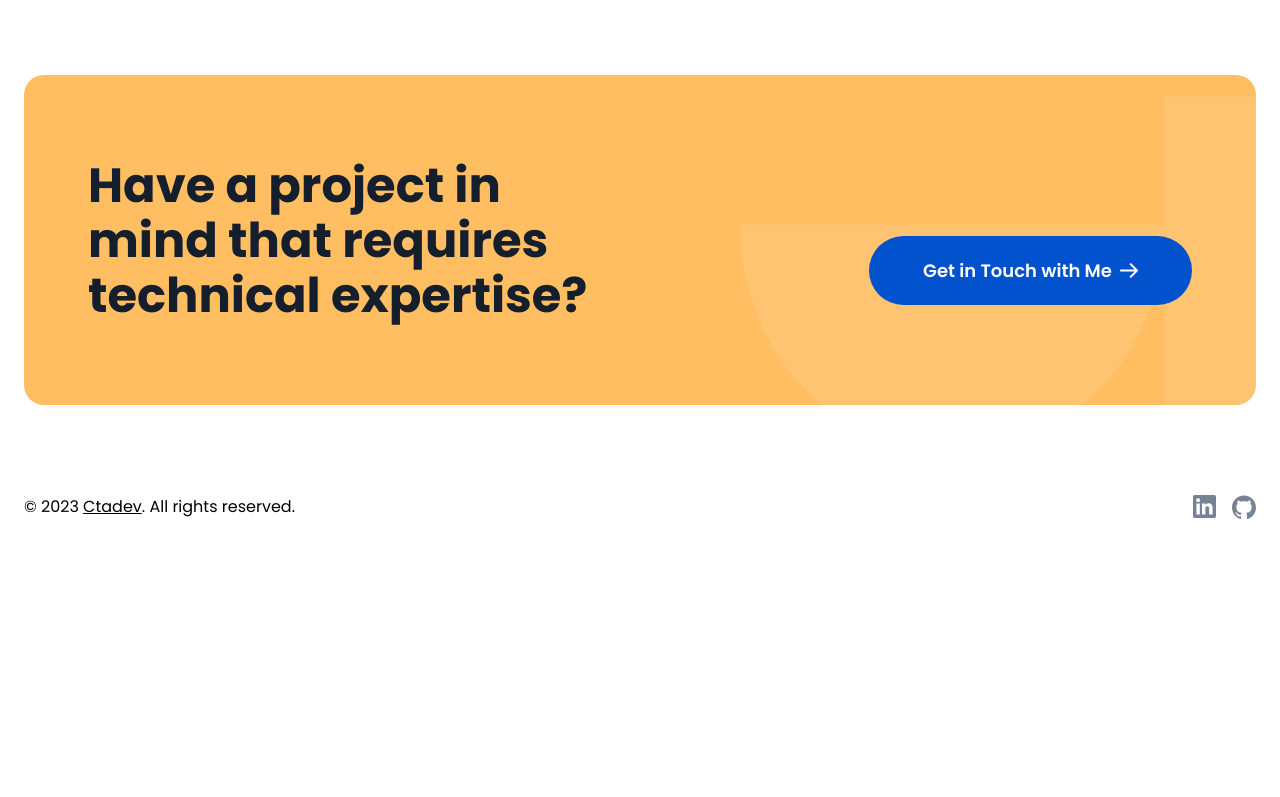
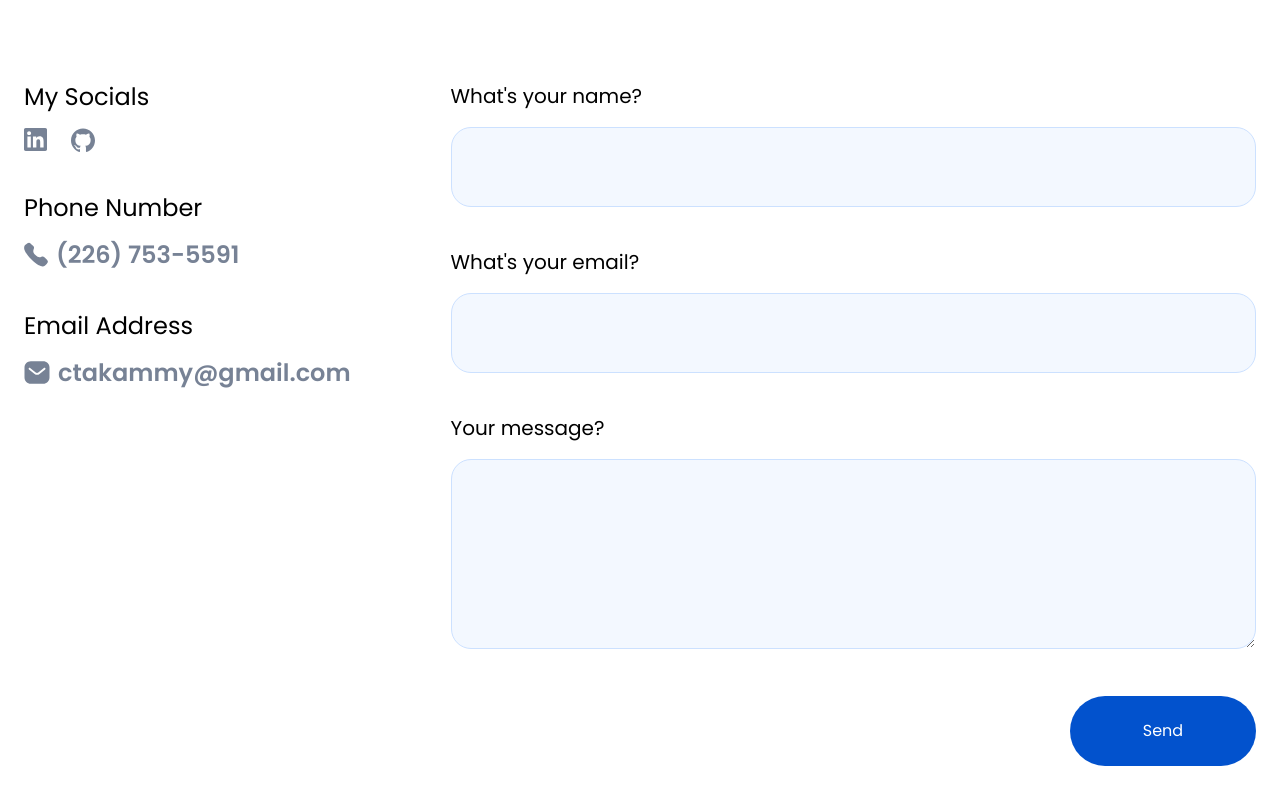
Before and after one commit to ctadev/porfolio-next13, a Next.js app: page /contact in a window 1280 px wide. Shown: the part 323-1120 px from the top of the page. Before the commit the page ends 862 px from the top, so only its background shows below. Built offline with nearby package versions, Linux system fonts and the light colour scheme; no server answers; a web font is replaced by a local one.

Commit message:
updated pages

```diff
--- a/app/(components)/Hero.jsx
+++ b/app/(components)/Hero.jsx
@@ -7,7 +7,7 @@ import { useTheme } from "next-themes";
 const Hero = () => {
   const { theme } = useTheme();
   return (
-    <main className="bg-white-800 dark:bg-black-300 flex items-center justify-center">
+    <main className="bg-white-800 dark:bg-black-300 flex items-center justify-center mt-[80px]">
       <div className="max-w-[1440px] w-full flex flex-col md:flex-row items-center justify-center md:pl-6 py-[20px] lg:py-[40px] gap-4">
         <div className="w-full md:w-1/2 relative flex items-center justify-center h-[450px]">
           <section className="absolute z-20 flex flex-col gap-4 py-8 px-6 md:px-0">
--- a/app/(components)/Navbar.jsx
+++ b/app/(components)/Navbar.jsx
@@ -103,16 +103,16 @@ export default Navbar;
 
 const s = {
   nav_container:
-    "flex sticky top-0 left-0 z-40 w-screen items-center justify-center dark:bg-black-300 bg-white-800 h-[80px] dark:text-white",
+    "flex fixed top-0 left-0 z-40 w-screen items-center justify-center dark:bg-black-300 bg-white-800 h-[80px] dark:text-white",
   inner_container:
     "w-full relative max-w-[1440px] flex justify-between items-center pr-4",
   title:
     "text-[1.5rem] font-arizonia font-bold pl-4 cursor-pointer hover:text-[cyan]",
 
   menu_open:
-    "absolute z-50 top-[65px] bg-white-800 right-[-100%] pr-6 flex flex-col gap-2 md:gap-8 items-center justify-center h-[350px] rounded-lg w-1/2 dark:bg-black-300 md:flex-row md:static md:h-auto md:w-auto md:pt-0 md:bg-transparent transition-all",
+    "absolute z-50 top-[65px] bg-white-900/90 shadow-lg dark:bg-black-200/90 md:shadow-none md:bg-white-800 right-[-100%] pr-6 flex flex-col gap-2 md:gap-8 items-center justify-center h-[350px] rounded-lg w-[290px] md:dark:bg-black-300 md:flex-row md:static md:h-auto md:w-auto md:pt-0 md:bg-transparent transition-all",
   menu_close: "right-[0%]",
-  item: "cursor-pointer text-[2rem] font-nothing sm:text-[1rem] relative font-lora after:absolute after:inset-x-0 after:bottom-[-3px] after:scale-x-0 after:origin-left after:h-[3px] after:bg-gradient-to-r from-[cyan] to-purple-500 after:transition-all hover:after:scale-x-100",
+  item: "cursor-pointer text-[2rem] whitespace-nowrap font-nothing sm:text-[1rem] relative font-lora after:absolute after:inset-x-0 after:bottom-[-3px] after:scale-x-0 after:origin-left after:h-[3px] after:bg-gradient-to-r from-[cyan] to-purple-500 after:transition-all hover:after:scale-x-100",
   resume:
     "sm:pb-[4px] font-nothing md:pt-2 md:border-2 md:px-2 cursor-pointer text-[2rem] sm:text-[1.5rem] relative after:absolute after:inset-x-0 after:bottom-[-3px] after:scale-x-0 after:origin-left after:h-[3px] md:after:h-0 after:bg-gradient-to-r after:transition-all hover:after:scale-x-100 rounded-md md:border-cyan-500 md:hover:bg-gradient-to-r from-cyan-500 to-purple-500",
 
--- a/app/(components)/Svg.jsx
+++ b/app/(components)/Svg.jsx
@@ -142,9 +142,7 @@ const Svg = ({ className, iconName, color }) => {
       className={className}
       xmlns="http://www.w3.org/2000/svg"
     >
-      <path
-        d="M21.2975 0H1.69805C0.75918 0 0 0.741211 0 1.65762V21.3379C0 22.2543 0.75918 23 1.69805 23H21.2975C22.2363 23 23 22.2543 23 21.3424V1.65762C23 0.741211 22.2363 0 21.2975 0ZM6.82363 19.5994H3.40957V8.62051H6.82363V19.5994ZM5.1166 7.12461C4.02051 7.12461 3.13555 6.23965 3.13555 5.14805C3.13555 4.05645 4.02051 3.17148 5.1166 3.17148C6.2082 3.17148 7.09316 4.05645 7.09316 5.14805C7.09316 6.23516 6.2082 7.12461 5.1166 7.12461ZM19.5994 19.5994H16.1898V14.2627C16.1898 12.9914 16.1674 11.3518 14.4154 11.3518C12.641 11.3518 12.3715 12.7398 12.3715 14.1729V19.5994H8.96641V8.62051H12.2367V10.1209H12.2816C12.7354 9.2584 13.8494 8.34648 15.507 8.34648C18.9615 8.34648 19.5994 10.6195 19.5994 13.5754V19.5994Z"
-      />
+      <path d="M21.2975 0H1.69805C0.75918 0 0 0.741211 0 1.65762V21.3379C0 22.2543 0.75918 23 1.69805 23H21.2975C22.2363 23 23 22.2543 23 21.3424V1.65762C23 0.741211 22.2363 0 21.2975 0ZM6.82363 19.5994H3.40957V8.62051H6.82363V19.5994ZM5.1166 7.12461C4.02051 7.12461 3.13555 6.23965 3.13555 5.14805C3.13555 4.05645 4.02051 3.17148 5.1166 3.17148C6.2082 3.17148 7.09316 4.05645 7.09316 5.14805C7.09316 6.23516 6.2082 7.12461 5.1166 7.12461ZM19.5994 19.5994H16.1898V14.2627C16.1898 12.9914 16.1674 11.3518 14.4154 11.3518C12.641 11.3518 12.3715 12.7398 12.3715 14.1729V19.5994H8.96641V8.62051H12.2367V10.1209H12.2816C12.7354 9.2584 13.8494 8.34648 15.507 8.34648C18.9615 8.34648 19.5994 10.6195 19.5994 13.5754V19.5994Z" />
     </svg>
   );
 
@@ -162,6 +160,36 @@ const Svg = ({ className, iconName, color }) => {
         clip-rule="evenodd"
         d="M12 0.5C5.3724 0.5 0 5.8808 0 12.5204C0 17.8304 3.438 22.3364 8.2068 23.9252C8.8068 24.0356 9.0252 23.6648 9.0252 23.3456C9.0252 23.0612 9.0156 22.304 9.0096 21.302C5.6712 22.028 4.9668 19.6904 4.9668 19.6904C4.422 18.3008 3.6348 17.9312 3.6348 17.9312C2.5452 17.1872 3.7176 17.2016 3.7176 17.2016C4.9212 17.2856 5.5548 18.44 5.5548 18.44C6.6252 20.276 8.364 19.7456 9.0468 19.4384C9.1572 18.662 9.4668 18.1328 9.81 17.8328C7.146 17.5292 4.344 16.4972 4.344 11.8916C4.344 10.58 4.812 9.506 5.5788 8.666C5.4552 8.3624 5.0436 7.1396 5.6964 5.486C5.6964 5.486 6.7044 5.162 8.9964 6.7172C9.97532 6.45022 10.9853 6.31423 12 6.3128C13.02 6.3176 14.046 6.4508 15.0048 6.7172C17.2956 5.162 18.3012 5.4848 18.3012 5.4848C18.9564 7.1396 18.5436 8.3624 18.4212 8.666C19.1892 9.506 19.6548 10.58 19.6548 11.8916C19.6548 16.5092 16.848 17.5256 14.1756 17.8232C14.6064 18.194 14.9892 18.9272 14.9892 20.0492C14.9892 21.6548 14.9748 22.952 14.9748 23.3456C14.9748 23.6672 15.1908 24.0416 15.8004 23.924C18.19 23.1225 20.2672 21.5904 21.7386 19.5441C23.2099 17.4977 24.001 15.0408 24 12.5204C24 5.8808 18.6264 0.5 12 0.5Z"
       />
+    </svg>
+  );
+
+  const phone = (
+    <svg
+      width="24"
+      height="25"
+      viewBox="0 0 24 25"
+      fill={color}
+      className={className}
+      xmlns="http://www.w3.org/2000/svg"
+    >
+      <path
+        fill-rule="evenodd"
+        clip-rule="evenodd"
+        d="M11.4147 13.0905C16.401 18.0755 17.5322 12.3084 20.7071 15.481C23.7678 18.5409 25.527 19.154 21.649 23.0309C21.1633 23.4213 18.077 28.1178 7.23075 17.2746C-3.61685 6.43 1.07698 3.34056 1.46746 2.85494C5.35483 -1.03269 5.95733 0.736729 9.01811 3.79666C12.193 6.97062 6.42832 8.10552 11.4147 13.0905Z"
+      />
+    </svg>
+  );
+
+  const chevdown = (
+    <svg
+      width="26"
+      height="23"
+      viewBox="0 0 26 23"
+      fill={color}
+      className={className}
+      xmlns="http://www.w3.org/2000/svg"
+    >
+      <path d="M19.1747 0.25C20.851 0.25 22.4635 0.9125 23.6497 2.10125C24.8372 3.2875 25.501 4.8875 25.501 6.5625V16.4375C25.501 19.925 22.6635 22.75 19.1747 22.75H6.82598C3.33723 22.75 0.500977 19.925 0.500977 16.4375V6.5625C0.500977 3.075 3.32473 0.25 6.82598 0.25H19.1747ZM20.5885 6.75C20.326 6.73625 20.076 6.825 19.8872 7L14.251 11.5C13.526 12.1012 12.4872 12.1012 11.751 11.5L6.12598 7C5.73723 6.7125 5.19973 6.75 4.87598 7.0875C4.53848 7.425 4.50098 7.9625 4.78723 8.3375L4.95098 8.5L10.6385 12.9375C11.3385 13.4875 12.1872 13.7875 13.076 13.7875C13.9622 13.7875 14.826 13.4875 15.5247 12.9375L21.1635 8.425L21.2635 8.325C21.5622 7.9625 21.5622 7.4375 21.2497 7.075C21.076 6.88875 20.8372 6.775 20.5885 6.75Z" />
     </svg>
   );
 
@@ -190,6 +218,10 @@ const Svg = ({ className, iconName, color }) => {
       return linkin;
     case "github":
       return github;
+    case "phone":
+      return phone;
+    case "chevdown":
+      return chevdown;
   }
 };
 
--- a/app/casestudies/Title.jsx
+++ b/app/casestudies/Title.jsx
@@ -2,7 +2,7 @@ import React from "react";
 
 const Title = () => {
   return (
-    <main className="bg-white-800 dark:bg-black-300 flex items-center justify-center pb-[40px] md:pb-[70px]">
+    <main className="bg-white-800 dark:bg-black-300 flex items-center justify-center pb-[40px] md:pb-[70px] mt-[80px]">
       <div className="max-w-[1440px] relative pt-[100px] md:pt-[110px] flex items-center justify-center px-6">
         <section className="absolute z-20 left-1/2 top-8 md:top-12 md:whitespace-nowrap -translate-x-1/2">
           <h1 className="font-bold text-[36px] leading-[41px] md:text-[48px] md:leading-[55px] text-black-200 dark:text-white text-center">
--- a/app/casestudies/page.js
+++ b/app/casestudies/page.js
@@ -4,7 +4,7 @@ import CaseStudies from "./CaseStudies";
 
 export default async function Home() {
   return (
-    <main>
+    <main className="overflow-x-hidden">
       <Navbar />
       <Title />
       <CaseStudies />
--- /dev/null
+++ b/app/contact/Collaborate.jsx
@@ -0,0 +1,26 @@
+import React from "react";
+import { Svg } from "../(components)";
+
+const Collaborate = () => {
+  return (
+    <main className="flex items-center justify-center pb-[10px]">
+      <div className="max-w-[1440px] w-full px-6">
+        <section className="bg-collabbg bg-center object-contain bg-no-repeat h-[300px] lg:h-[400px] bg-blue-secondary rounded-[20px] relative flex flex-col items-center justify-center gap-6 px-4 md:px-0">
+          <h1 className="font-bold text-[30px] leading-[31px] lg:text-[48px] lg:leading-[55px] text-black-200 md:w-[520px] md:absolute md:left-16 md:top-1/2 md:-translate-y-1/2">
+            Take a look at my work and see for yourself, on how I can turn
+            your ideas into reality.
+          </h1>
+          <ul className="lg:h-[69px] h-[47px] rounded-full w-full sm:w-[323px] bg-blue-light flex items-center justify-center sm:absolute sm:bottom-[40px] md:right-16 lg:bottom-[100px]">
+            <li className="flex items-center gap-2 cursor-pointer">
+              <p className="text-white font-semibold text-[18px] leading-[29px] ">
+                Go See My Work!
+              </p>
+              <Svg iconName="smallarrow" />
+            </li>
+          </ul>
+        </section>
+      </div>
+    </main>
+  );
+};
+export default Collaborate;
--- a/app/contact/Form.jsx
+++ b/app/contact/Form.jsx
@@ -1,9 +1,108 @@
-import React from 'react'
+import React from "react";
+import { Svg } from "../(components)";
+import Link from "next/link";
 
 const Form = () => {
   return (
-    <main>Form</main>
-  )
-}
+    <main className="flex items-center justify-center overflow-x-hidden">
+      <div className="max-w-[1440px] w-full flex flex-col-reverse gap-[80px] md:flex-row md:gap-[100px] px-6 py-[100px]">
+        <section>
+          <ul className="flex flex-col gap-10">
+            <li>
+              <h1 className="text-[24px] leading-[31px]">My Socials</h1>
+              <div className="flex gap-6 mt-4">
+                <Link
+                  href="https://www.linkedin.com/in/cong-ta-8040a018b/"
+                  target="_blank"
+                >
+                  <Svg
+                    iconName="linkin"
+                    color="#778295"
+                    className="social_icons"
+                  />
+                </Link>
+                <Link href="https://github.com/ctadev" target="_blank">
+                  <Svg
+                    iconName="github"
+                    color="#778295"
+                    className="social_icons"
+                  />
+                </Link>
+              </div>
+            </li>
 
-export default Form
+            <li>
+              <h1 className="text-[24px] leading-[31px]">Phone Number</h1>
+              <Link href="tel:2267535591">
+                <div className="flex items-center gap-2 mt-4 div_icon group">
+                  <Svg
+                    iconName="phone"
+                    color="#778295"
+                    className="social_icons"
+                  />
+                  <p className="font-semibold text-[24px] leading-[31px] dark:text-white text-black-400 group-hover:text-blue-secondary">
+                    (226) 753-5591
+                  </p>
+                </div>
+              </Link>
+            </li>
+
+            <li>
+              <h1 className="text-[24px] leading-[31px]">Email Address</h1>
+              <Link href="mailto:ctakammy@gmail.com">
+                <div className="flex items-center gap-2 mt-4 div_icon group">
+                  <Svg
+                    iconName="chevdown"
+                    color="#778295"
+                    className="social_icons"
+                  />
+                  <p className="font-semibold text-[24px] leading-[31px] dark:text-white text-black-400 group-hover:text-blue-secondary">
+                    ctakammy@gmail.com
+                  </p>
+                </div>
+              </Link>
+            </li>
+          </ul>
+        </section>
+
+        <section className="flex-grow">
+          <ul className="flex flex-col gap-10">
+            <li>
+              <h2 className="text-[20px] leading-[30px] mb-4">
+                What&apos;s your name?
+              </h2>
+              <input
+                type="text"
+                className="h-[80px] rounded-[20px] w-full bg-white-800 border border-[#CCE1FF] dark:border-[#2C3C56] dark:bg-black-300 outline-none px-4"
+              />
+            </li>
+            <li>
+              <h2 className="text-[20px] leading-[30px] mb-4">
+                What&apos;s your email?
+              </h2>
+              <input
+                type="text"
+                className="h-[80px] rounded-[20px] w-full bg-white-800 border border-[#CCE1FF] dark:border-[#2C3C56] dark:bg-black-300 outline-none px-4"
+              />
+            </li>
+            <li>
+              <h2 className="text-[20px] leading-[30px] mb-4">Your message?</h2>
+              <textarea
+                rows="4"
+                cols="50"
+                className="h-[190px] rounded-[20px] w-full bg-white-800 border border-[#CCE1FF] dark:border-[#2C3C56] dark:bg-black-300 outline-none p-4"
+              ></textarea>
+            </li>
+            <li className="flex justify-end">
+              <button className="h-[70px] rounded-full w-full md:w-[186px] bg-blue-light text-white">
+                Send
+              </button>
+            </li>
+          </ul>
+        </section>
+      </div>
+    </main>
+  );
+};
+
+export default Form;
--- a/app/contact/Title.jsx
+++ b/app/contact/Title.jsx
@@ -2,7 +2,7 @@ import React from "react";
 
 const Title = () => {
   return (
-    <main className="bg-white-800 dark:bg-black-300 flex items-center justify-center pb-[40px] md:pb-[70px]">
+    <main className="bg-white-800 dark:bg-black-300 flex items-center justify-center pb-[40px] md:pb-[70px] mt-[80px]">
       <div className="max-w-[1440px] relative pt-[60px] md:pt-[110px] flex items-center justify-center px-6">
         <section className="absolute z-20 left-1/2 top-8 md:top-12 md:whitespace-nowrap -translate-x-1/2">
           <h1 className="font-bold text-[36px] leading-[41px] md:text-[48px] md:leading-[55px] text-black-200 dark:text-white text-center">
--- a/app/contact/page.js
+++ b/app/contact/page.js
@@ -1,4 +1,5 @@
-import { Navbar, Footer, Collaborate } from "../(components)";
+import { Navbar, Footer } from "../(components)";
+import Collaborate from "./Collaborate";
 import Title from "./Title";
 import Form from "./Form";
 
--- a/app/globals.css
+++ b/app/globals.css
@@ -16,6 +16,10 @@
 }
 
 .social_icons:hover {
+  fill: #ffbe62;
+}
+
+.div_icon:hover > .social_icons {
   fill: #ffbe62;
 }
 
```
